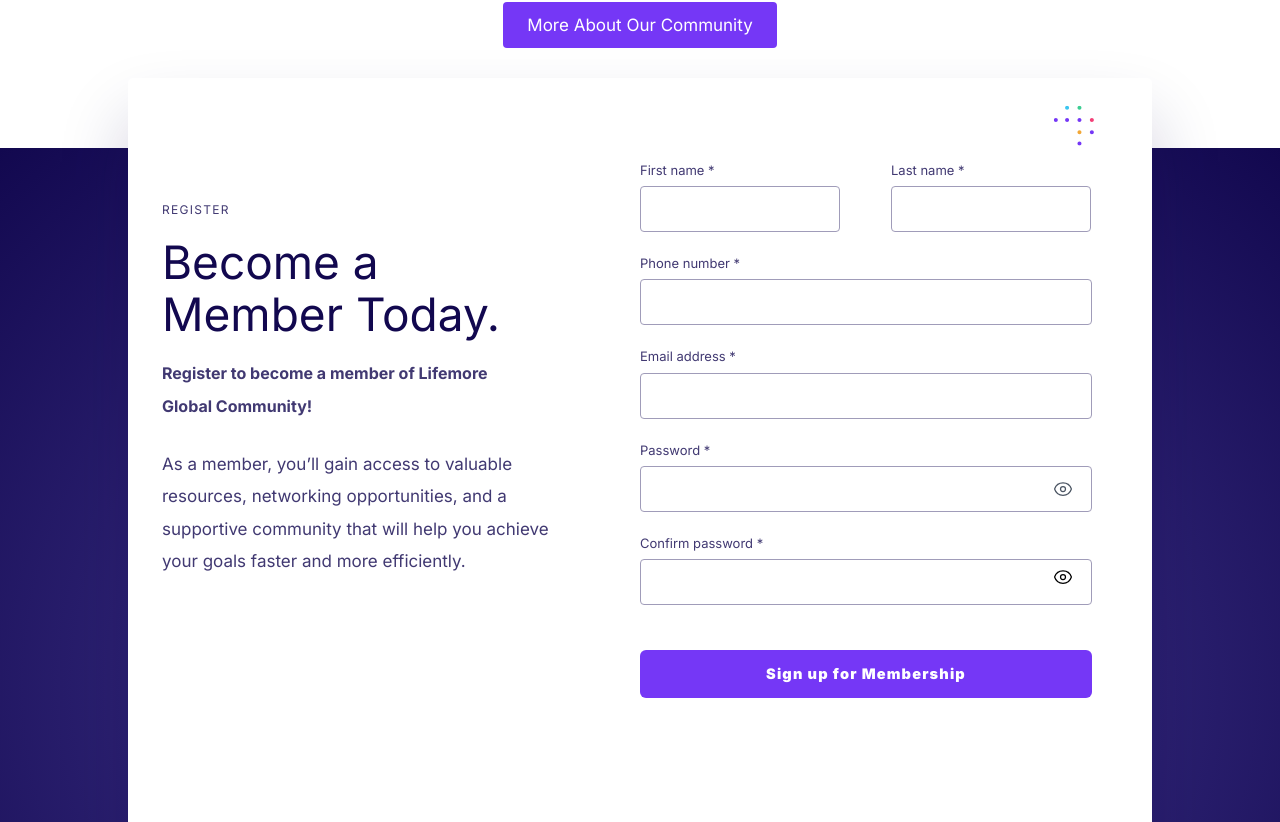
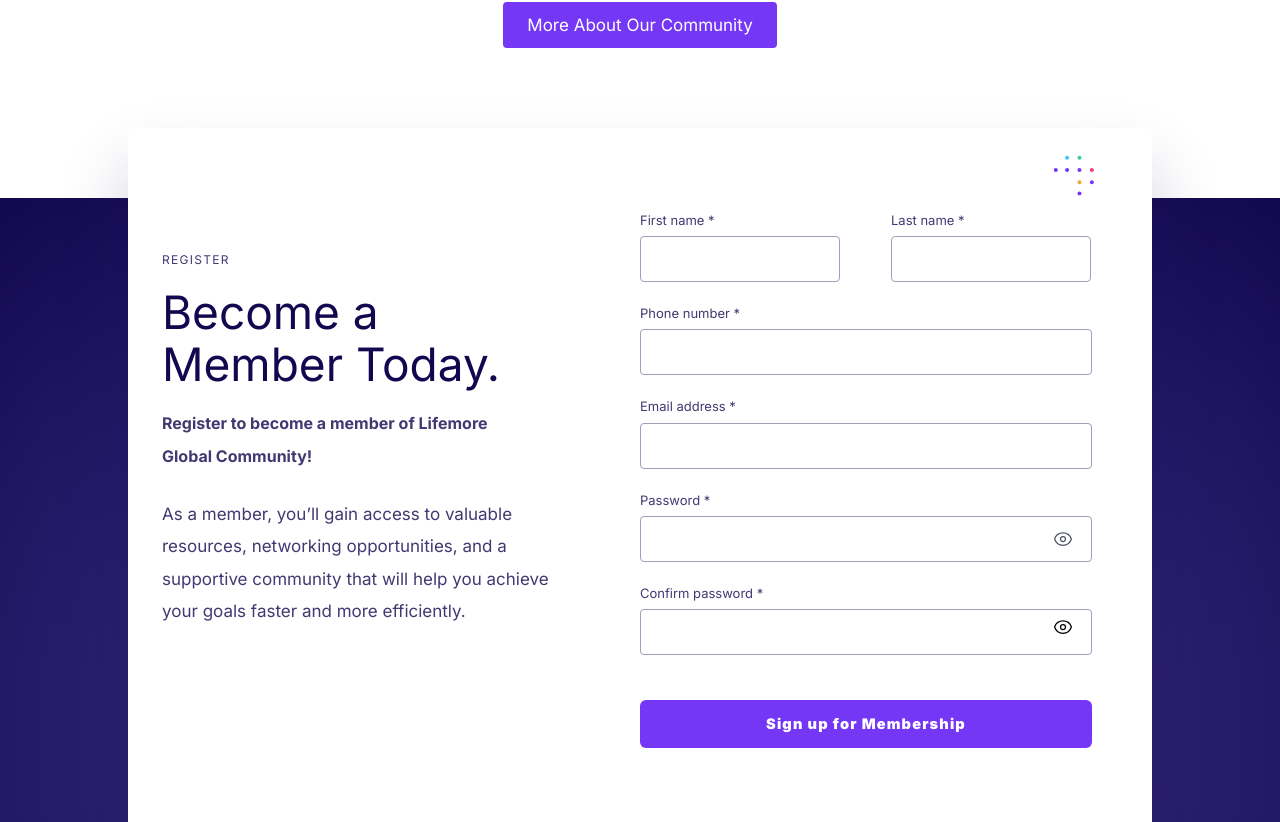
Before and after one commit to chayilDeborah/lifemore, a Next.js app: page / in a window 1280 px wide. Shown: the part 2478-3300 px from the top of the page. Built offline with nearby package versions, Linux system fonts and the light colour scheme.

Commit message:
style: edit stylings

```diff
--- a/src/app/component/Membership.jsx
+++ b/src/app/component/Membership.jsx
@@ -23,7 +23,7 @@
 
   return (
     <>
-    <div className='flex justify-center bg-gradient-radial from-[#4C409A] to-[#12084F] mt-[100px]'>
+    <div className='flex justify-center bg-gradient-radial from-[#4C409A] to-[#12084F] mt-[150px]'>
       <div className='w-[80%]'>
         <div className='w-[100%] bg-[#FFF] shadow-3xl -mt-[70px] flex justify-center rounded-[5px]'>
             <div>
```
